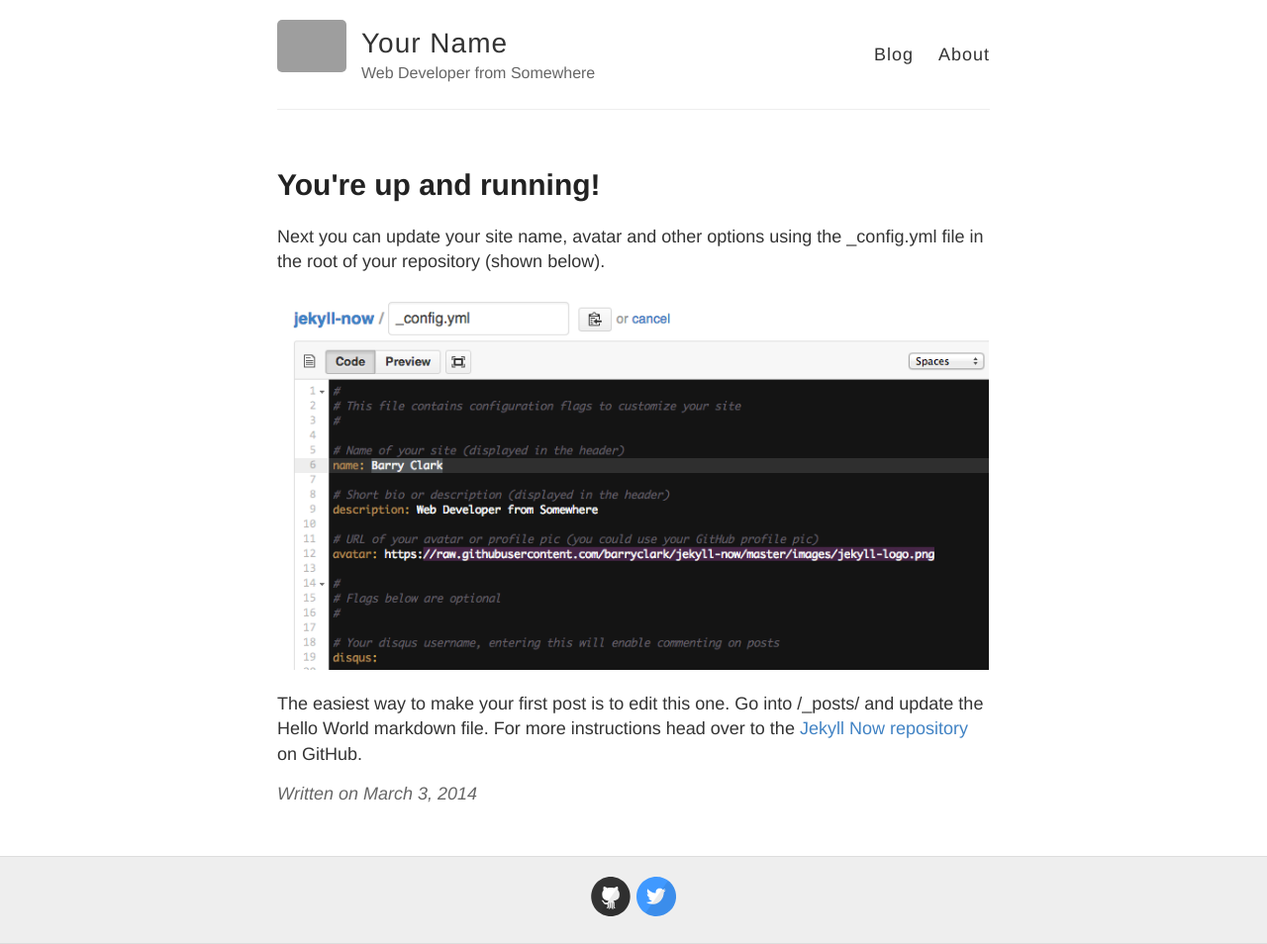
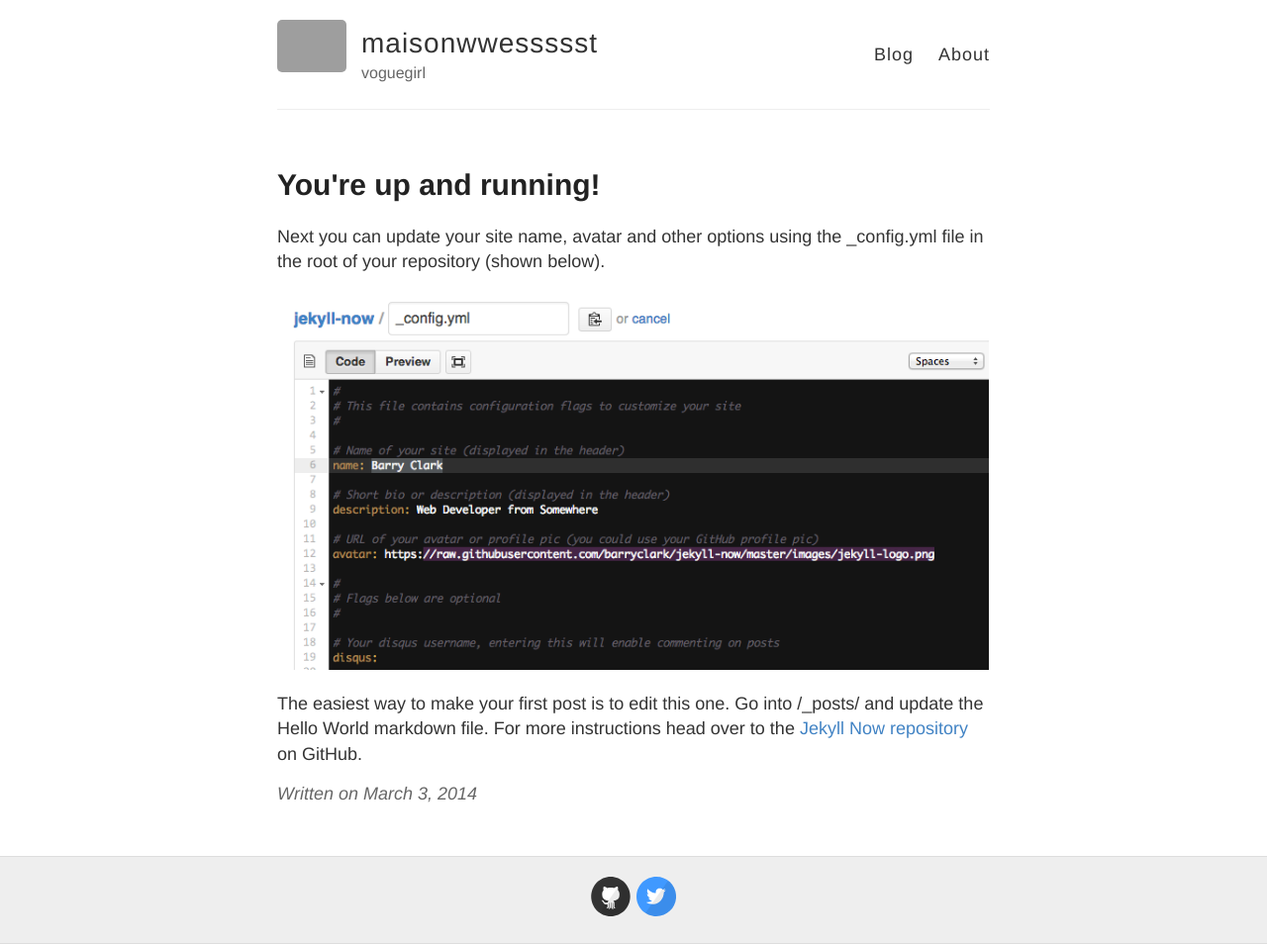
Before and after one commit to maisonwwessssst/maisonwwessssst.github.io, a Jekyll site: the page built from _posts/2014-3-3-Hello-World.md, in a window 1280 px wide. Shown: the whole page at 99% size. Built offline with Jekyll 4.4.1, drawn with Linux system fonts in a browser that asks for light colours; grey boxes are pictures that could not be loaded.

Commit message:
Update _config.yml

```diff
--- a/_config.yml
+++ b/_config.yml
@@ -3,10 +3,10 @@
 #
 
 # Name of your site (displayed in the header)
-name: Your Name
+name: maisonwwessssst
 
 # Short bio or description (displayed in the header)
-description: Web Developer from Somewhere
+description: voguegirl
 
 # URL of your avatar or profile pic (you could use your GitHub profile pic)
 avatar: https://raw.githubusercontent.com/barryclark/jekyll-now/master/images/jekyll-logo.png
```
